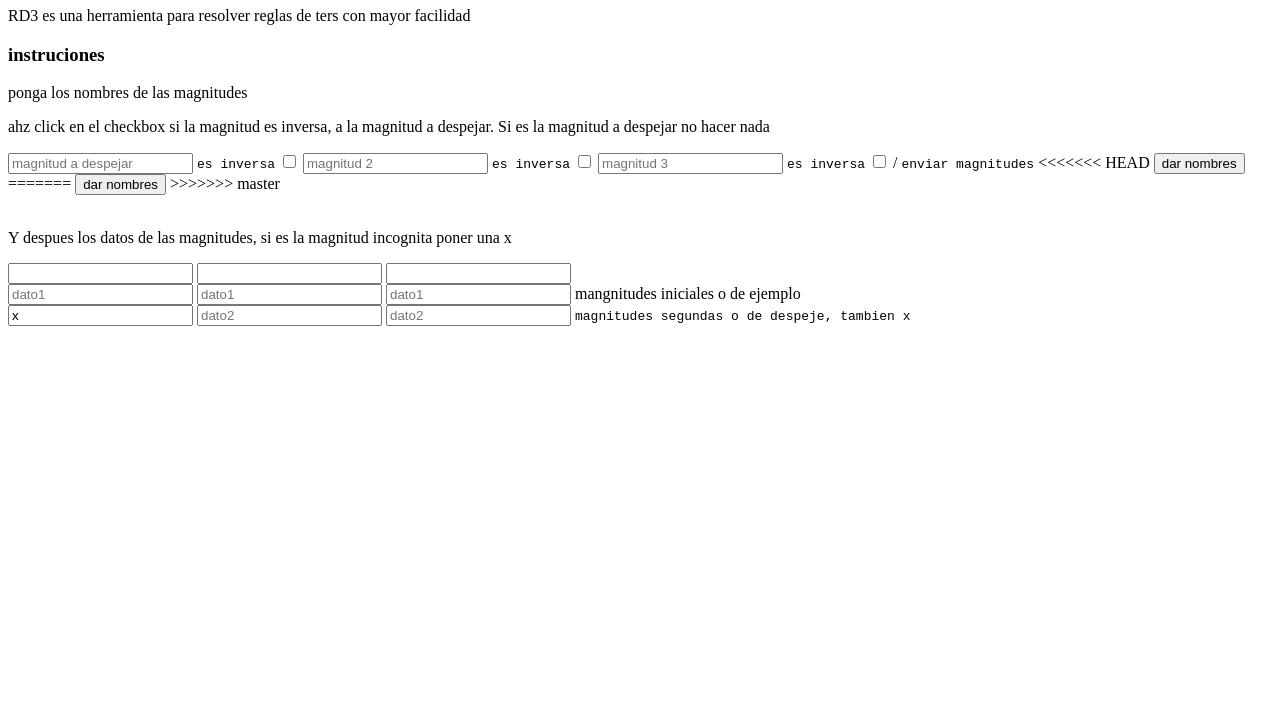
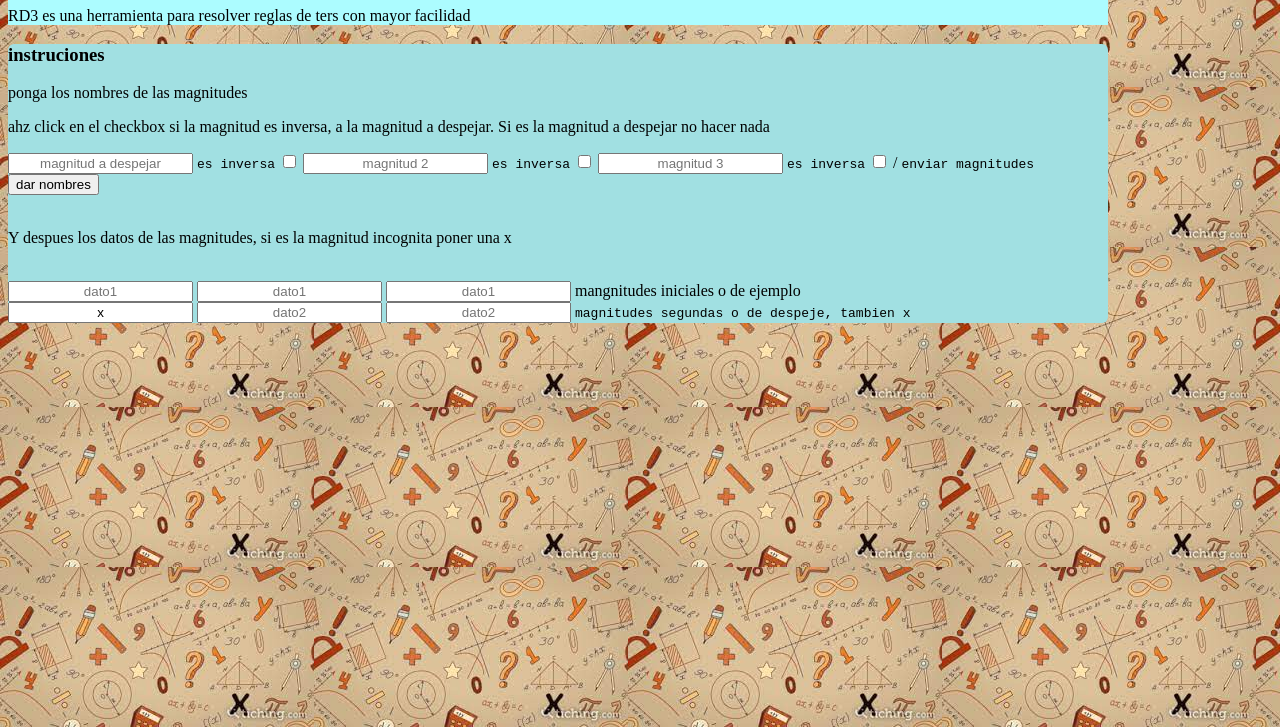
Before and after one commit to BinaryTreeCode/regal-de-tres, a plain HTML site: page index.html in a window 1280 px wide. Shown: the part 73-800 px from the top of the page. Drawn offline with Linux system fonts and the light colour scheme.

Commit message:
añadi css

```diff
--- a/index.html
+++ b/index.html
@@ -9,32 +9,34 @@
     <title>regla de 3</title>
     <!-- viewport es la panta completa / dar scala -->
     <meta name="viewport" content="width=device-width, inical-scale=1.0">
-    <link rel="stylesheet" href="./css/style.css">
+    <link rel="stylesheet" href="./style.css">
 </head>
 <body>
+    <div class="master">
     <header>
         <h1>RD3</h1>
         <p>RD3 es una herramienta para resolver reglas de ters con mayor facilidad</p>
+        <body background="./mat.png">
     </header>
-    <div>
+    <div class="conteiner" >
         <h3>instruciones</h3>
         <p>ponga los nombres de las magnitudes</p>
         <p>ahz click en el checkbox si la magnitud es inversa, a la magnitud a despejar. Si es la magnitud a despejar no hacer nada</p>
 
         <form action="">
-            <input type="text" placeholder="magnitud a despejar" id="magnitud 1" required>
+            <input type="text" autocomplete="off" placeholder="magnitud a despejar" id="magnitud 1" >
             <label for="check-box1">
                 <samp>es inversa</samp>
                 <input type="checkbox" value="1" id="check-box1" />
             </label>
 
-            <input type="text" placeholder="magnitud 2" id="magnitud 2" required>
+            <input type="text" autocomplete="off" placeholder="magnitud 2" id="magnitud 2" >
             <label for="check-box2">
                 <samp>es inversa</samp>
                 <input type="checkbox" value="1" id="check-box2" />
             </label>
 
-            <input type="text" placeholder="magnitud 3" id="magnitud 3" required>
+            <input type="text" autocomplete="off" placeholder="magnitud 3" id="magnitud 3" >
             <label for="check-box3">
                 <samp>es inversa</samp>
                 <input type="checkbox" value="1" id="check-box3" />
@@ -42,40 +44,37 @@
             /
             <label for="btn_names">
                 <samp>enviar magnitudes</samp>
-<<<<<<< HEAD
-                <button onclick="sumit ()" id="btn_names">dar nombres</button>
-=======
-                <button onclick="fuciones()" id="btn_names">dar nombres</button>
->>>>>>> master
+                <button type="button" onclick="sumit ()" id="btn_names" >dar nombres</button>
             </label>
         </form>
 
         <br>
         <p>Y despues los datos de las magnitudes, si es la magnitud incognita poner una x</p>
 
-        <div>
-        <input type="text" id="text_conainer1" readonly>
-        <input type="text" id="text_conainer2" readonly>
-        <input type="text" id="text_conainer3" readonly>
+        <div class="borar">
+        <input type="text" autocomplete="off" id="text_ autocomplete="off"conainer1" readonly>
+        <input type="text" autocomplete="off" id="text_ autocomplete="off"conainer2" readonly>
+        <input type="tex autocomplete="off"t" id="tex autocomplete="off"t_conainer3" readonly>
         </div>
 
-        <form action="">
+      <form action="">
             <label for="magnitud1_dato1">
-        <input type="text" placeholder="dato1" id="magnitud1_dato1">
-        <input type="text" placeholder="dato1" id="magnitud2_dato1">
-        <input type="text" placeholder="dato1" id="magnitud3_dato1">
-        <span>mangnitudes iniciales o de ejemplo</span>
+        <input type="te autocomplete="off"xt" placeholder="dato1" id="magnitud1_dato1">
+     <input type="te autocomplete="off"xt" placeholder="dato1" id="magnitud2_dato1">
+     <input type="tex autocomplete="off"t" placeholder="dato1" id="magnitud3_dato1">
+      <span>mangnitudes iniciales o de ejemplo</span>
     </label>
         <br>
         <label for="magnitud1_dato2">
-        <input type="text" placeholder="x" id="magnitud1_dato2" value="x" readonly>
-        <input type="text" placeholder="dato2" id="magnitud2_dato2">
-        <input type="text" placeholder="dato2" id="magnitud3_dato2">
-        <samp>magnitudes segundas o de despeje, tambien x</samp>
+        <input type="text" autocomplete="off" placeholder="x" id="magnitud1_dato2" value="x" readonly>
+        <input type="te autocomplete="off"xt" placeholder="dato2" id="magnitud2_dato2">
+     <input type="te autocomplete="off"xt" placeholder="dato2" id="magnitud3_dato2">
+     <samp>magnitudes segundas o de despeje, tambien x</samp>
     </label>
     </form>
+    <p id="resultado"> </p>
     </div>
-    <p id="resultado"> </p>
+    </div>
     <script src="./regla de 3.js"></script>
 </body>
 </html>
--- /dev/null
+++ b/style.css
@@ -0,0 +1,30 @@
+/* * {
+    border: 0px;
+    box-sizing: border-box;
+    padding: 0;
+    margin: 0;
+}
+
+html {
+    font-size: 62.5%;
+} */
+.master input{
+    text-align: center;
+}
+
+header {
+    background-color: rgb(172, 252, 255);
+    max-width: 1100px;
+    padding: auto;
+}
+.conteiner {
+    background-color: rgb(161, 224, 226);
+    border: 1rem;
+    border-radius: 6px;
+    border-color: black;
+    max-width: 1100px;
+}
+
+.borar input{
+    all: initial;
+}
```
Also changed, not shown: mat.png (added).
